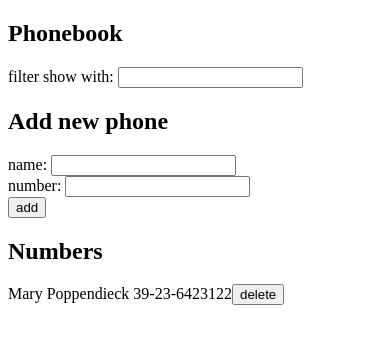
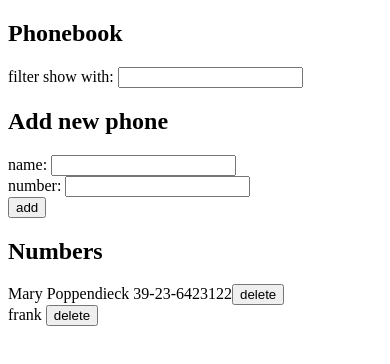
Before and after one commit to bergamobobson/FullstackOpen, a React (Vite) app in the folder part_1/: page / in a window 390 px wide. Shown: the top 364 px of the page. Built offline with nearby package versions, Linux system fonts and the light colour scheme; data requests are answered from the project's data file.

Commit message:
2.14: The Phonebook step 9

```diff
--- a/part_1/db.json
+++ b/part_1/db.json
@@ -4,6 +4,11 @@
       "name": "Mary Poppendieck",
       "number": "39-23-6423122",
       "id": "4"
+    },
+    {
+      "id": "ea8e",
+      "name": "frank",
+      "number": ""
     }
   ]
 }
--- a/part_1/src/App.jsx
+++ b/part_1/src/App.jsx
@@ -20,19 +20,23 @@ const App = () => {
   const addPerson = (event) => {
     event.preventDefault();
     const newPerson = { name: newName, number: newNumber };
+    console.log("newName", newName);
+    console.log("newNumber", newNumber);
     const alreadyExist = persons.some(
       (person) => newPerson.name === person.name
     );
     if (alreadyExist) {
       alert(`${newName} is already added to phonebook`);
     } else {
-      phoneService.create().then((data) => {
+      phoneService.create(newPerson).then((data) => {
         setPersons(persons.concat(data));
         setNewName("");
         setNewNumber("");
       });
     }
   };
+
+  console.log("persons", persons);
 
   const deletePerson = (id) => {
     phoneService.cancel(id).then((data) => {
```
